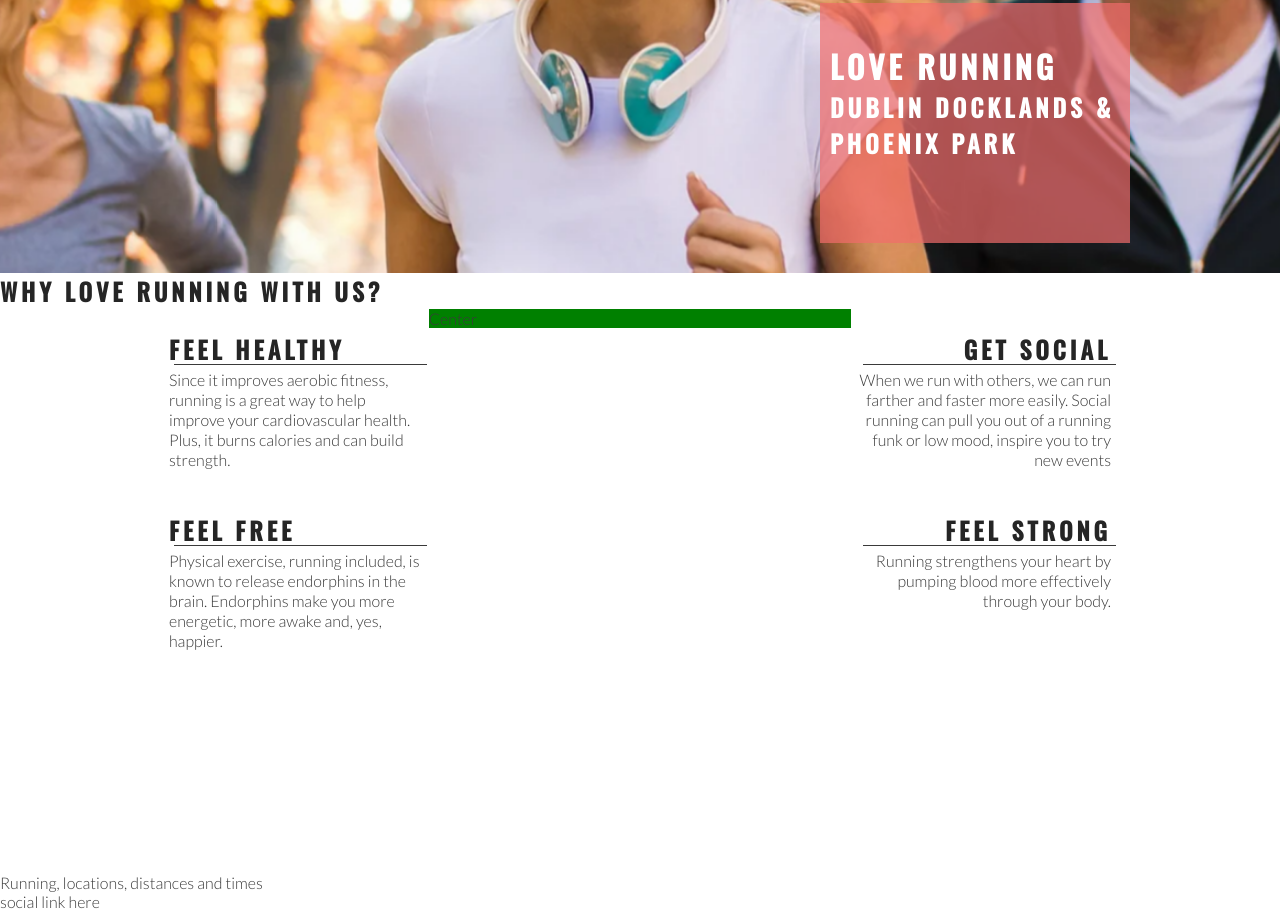
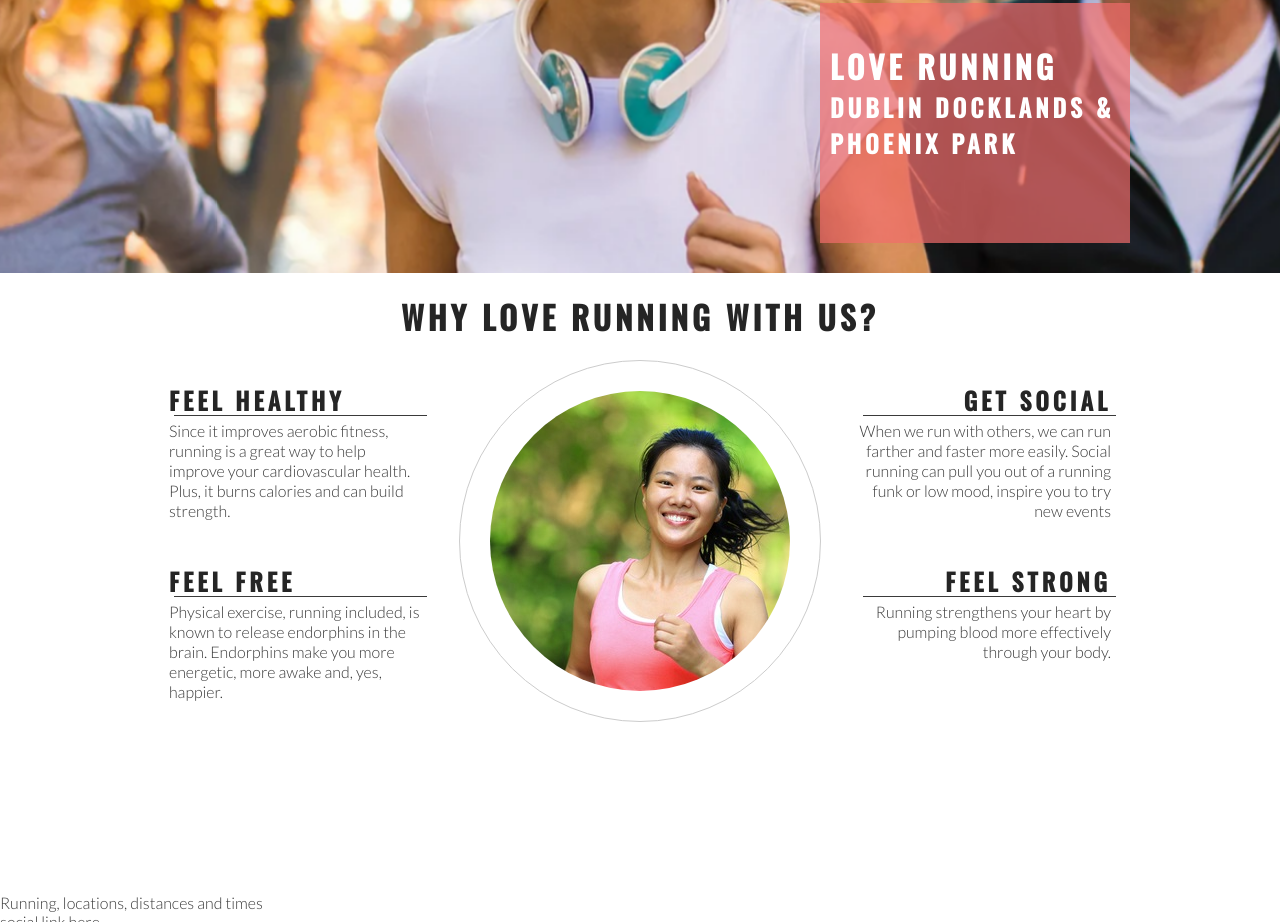
Before and after one commit to Blignaut24/love-running, a plain HTML site: page index.html in a window 1280 px wide. Shown: the part 402-1324 px from the top of the page. Drawn offline with nearby package versions, Linux system fonts and the light colour scheme.

Commit message:
Add club ethos central image and style into a circle

```diff
--- a/assets/css/style.css
+++ b/assets/css/style.css
@@ -130,7 +130,7 @@
 #center-about {
     width: 33%;
     margin: 0 auto;
-    background-color: green;
+
 }
 
 hr {
@@ -163,3 +163,26 @@
     text-align: right;
 
 }
+
+#welcome {
+    text-align: center;
+    margin: 20px 0;
+    font-size: 200%;
+}
+
+#circle-container {
+    width: 300px;
+    height: 300px;
+    padding: 30px;
+    border-style: solid;
+    border-color: #ccc;
+    border-width: 1px;
+    border-radius: 50%;
+    margin: 0 auto;
+}
+
+#circle-cover-bg {
+    background: url('../images/ethos-center-image.jpg'); no-repeat center center;
+    height: 100%;
+    border-radius: 50%;
+}
--- a/index.html
+++ b/index.html
@@ -38,7 +38,7 @@
         </div>
     </section>
     <section id="club-ethos">
-        <h1> Why Love Running With Us?</h1>
+        <h2 id="welcome"> Why Love Running With Us?</h2>
         <div id="left-about">
             <div class="left-about-heading">
                 <h2>Feel Healthy</h2>
@@ -71,7 +71,13 @@
                 </p>
             </div>
         </div>
-        <div id="center-about">Center</div>
+        <div id="center-about">
+            <div id="circle-container">
+                <div id="circle-cover-bg">
+
+                </div>
+            </div>
+        </div>
     </section>
     <section>
         Running, locations, distances and times
```
Also changed, not shown: assets/images/ethos-center-image.jpg (added).
